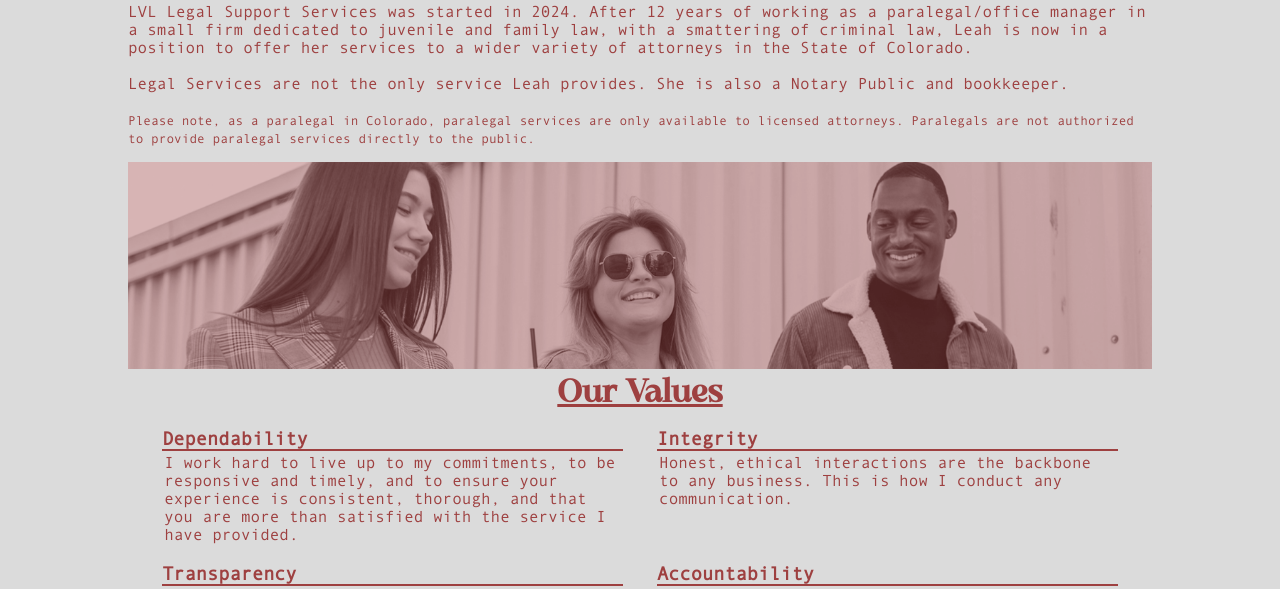
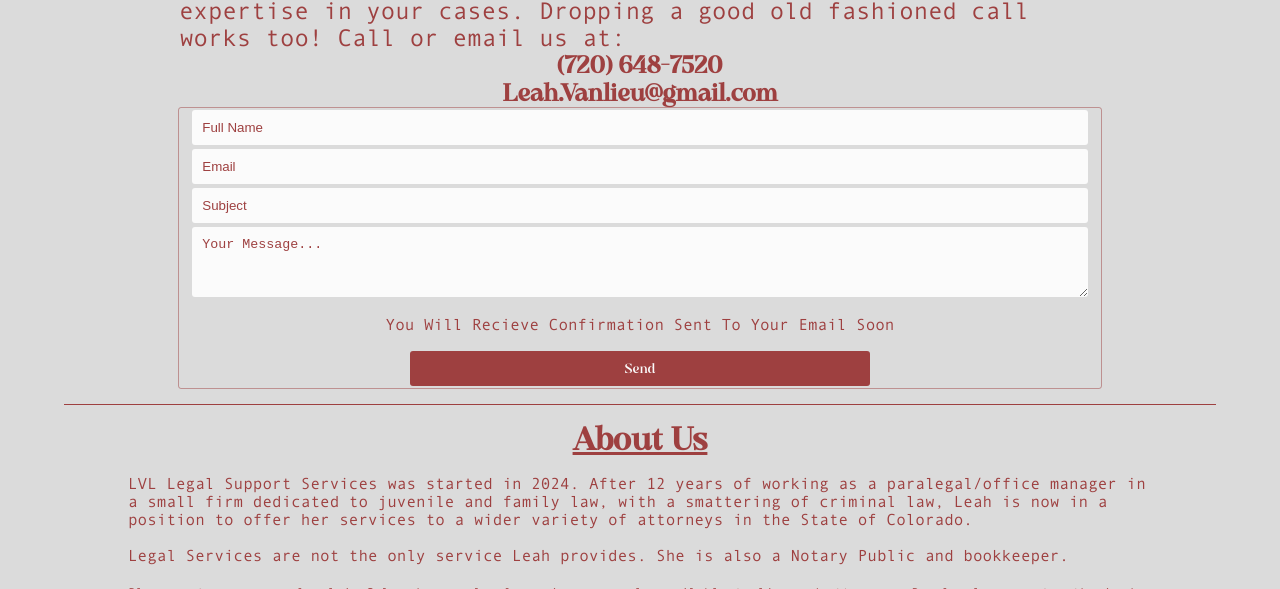
Before and after one commit to JTLovato/LVLLS, a plain HTML site: page index.html in a window 1280 px wide. Shown: the part 626-1215 px from the top of the page. Drawn offline with nearby package versions, Linux system fonts and the light colour scheme.

Commit message:
Update index.html

```diff
--- a/index.html
+++ b/index.html
@@ -63,7 +63,7 @@
         </div>
         <div class="spacer"></div>
       </div>
-      <!-- <div id="contact" class="contact-holder">
+      <div id="contact" class="contact-holder">
         <h1 class="headers font">Contact Us</h1>
         <div class="contact-detail">
           <p>
@@ -104,7 +104,7 @@
             <input id="submit" class="contact-send font" type="submit" value="Send" />
           </div>
         </form>
-      </div> -->
+      </div>
       <div class="spacer"></div>
       <div id="about" class="about-holder">
         <h1 class="headers font">About Us</h1>
```
